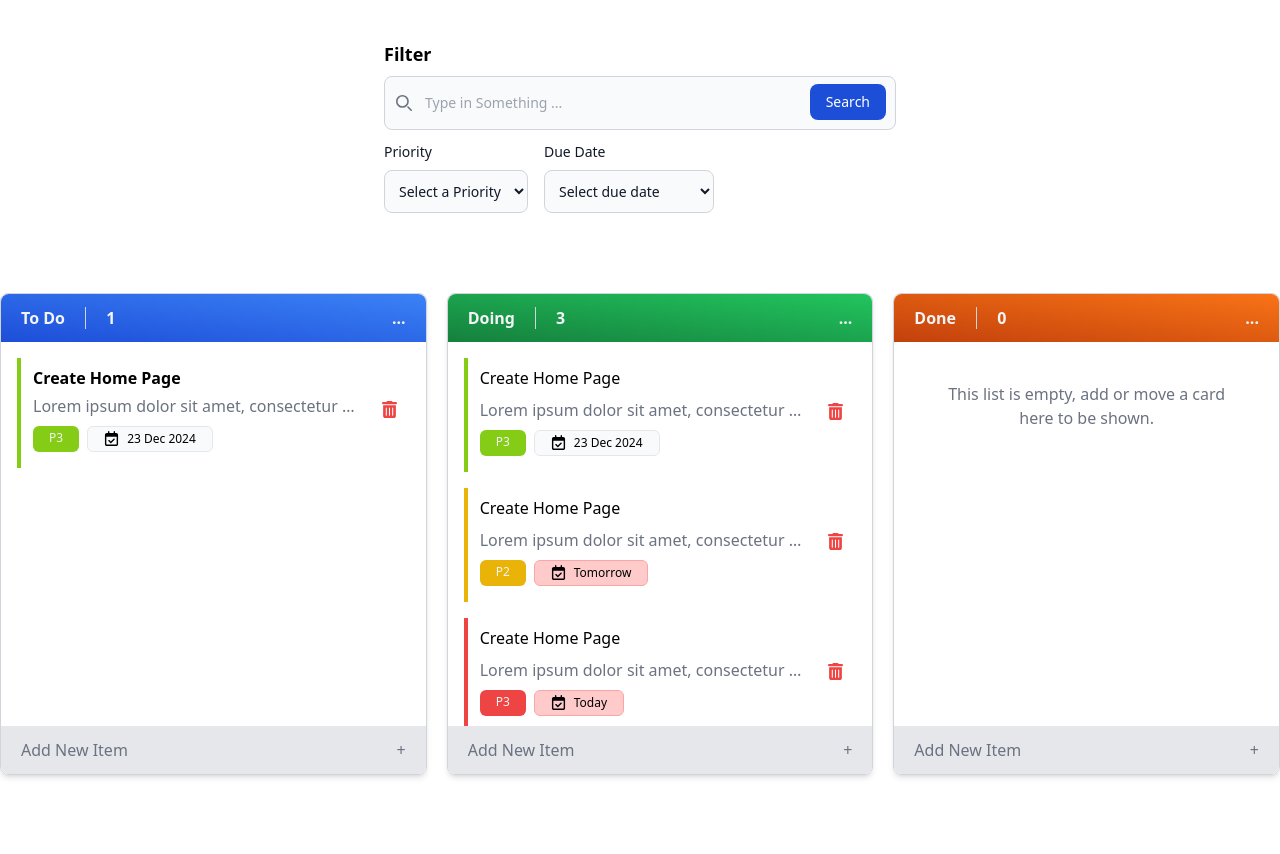
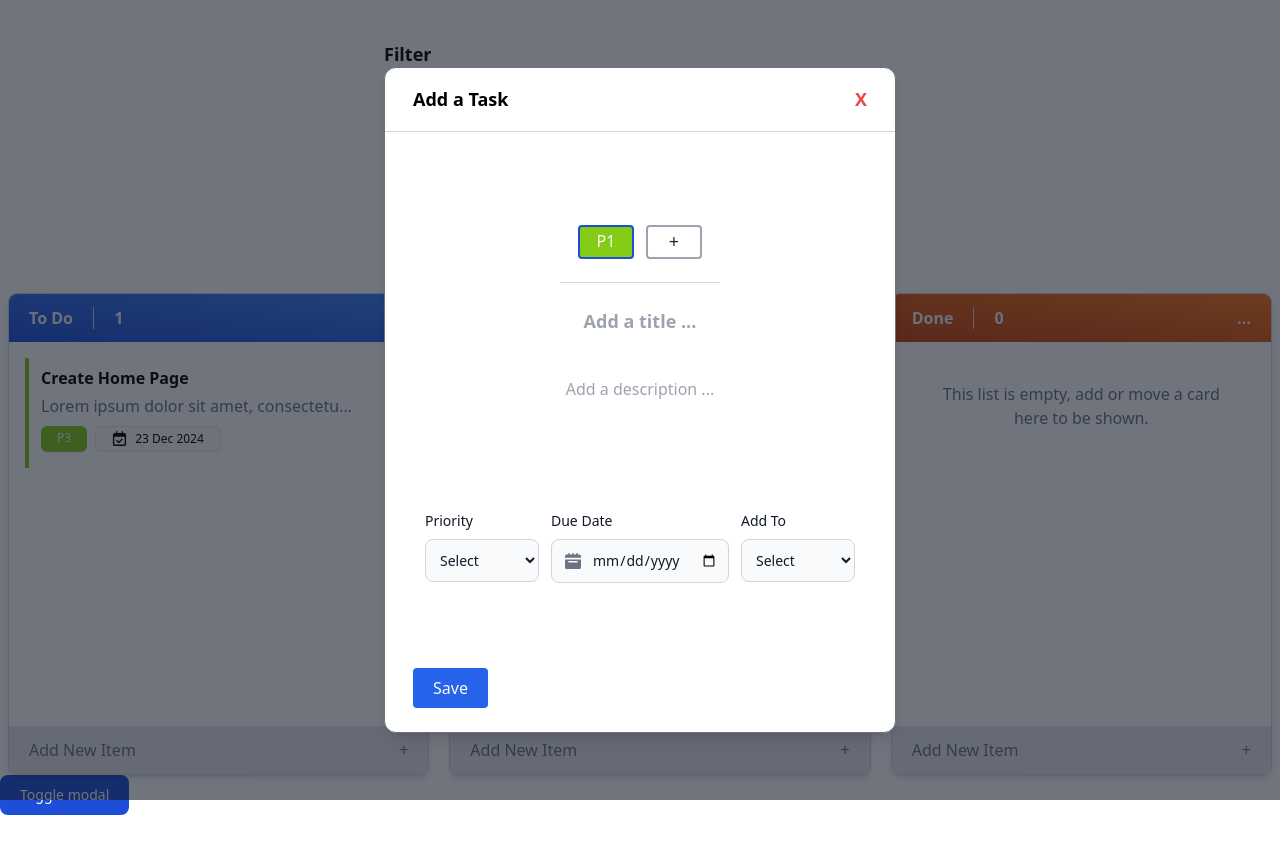
Before and after one commit to anass17/Copie-de-Systeme-de-Gestion-des-Taches---To-Do-List, a website: page index.html in a window 1280 px wide. Before the commit the page ends 815 px from the top, so only its background shows below. Drawn offline with nearby package versions, Linux system fonts and the light colour scheme.

Commit message:
Added: add tasks modal

```diff
--- a/index.html
+++ b/index.html
@@ -9,7 +9,7 @@
 <body class="py-10">
 
 
-<div class="container mx-auto">
+<div class="container mx-auto px-2">
   <form class="max-w-lg mx-auto">
     <h2 class="text-lg font-bold mb-2">Filter</h2>
     <label for="default-search" class="mb-2 text-sm font-medium text-gray-900 sr-only light:text-white">Search</label>
@@ -183,16 +183,76 @@
 
 
 <!-- Modal toggle -->
-<!-- <button id="add-task" class="block text-white bg-blue-700 hover:bg-blue-800 focus:ring-4 focus:outline-none focus:ring-blue-300 font-medium rounded-lg text-sm px-5 py-2.5 text-center dark:bg-blue-600 dark:hover:bg-blue-700 dark:focus:ring-blue-800" type="button">
+<button id="add-task" class="block text-white bg-blue-700 hover:bg-blue-800 focus:ring-4 focus:outline-none focus:ring-blue-300 font-medium rounded-lg text-sm px-5 py-2.5 text-center dark:bg-blue-600 dark:hover:bg-blue-700 dark:focus:ring-blue-800" type="button">
   Toggle modal
-</button> -->
+</button>
 
-  <div id="tasks-adding-modal" class="hidden bg w-full h-screen fixed top-0 left-0 bg-opacity-60 bg-gray-900 justify-center items-center">
-    <div class="bg-white rounded-xl w-2/5 h-5/6 shadow-lg border border-gray-500">
+  <div id="tasks-adding-modal" class="flex bg w-full h-screen fixed top-0 left-0 bg-opacity-60 bg-gray-900 justify-center items-center">
+    <div class="bg-white rounded-xl w-2/5 h-5/6 shadow-lg border border-gray-500 flex flex-col justify-between">
+
+      <!-- Modal Header -->
+
       <div class="h-16 flex items-center px-7 justify-between border-b border-gray-300">
         <h2 class="font-semibold text-lg">Add a Task</h2>
-        <button role="button" class="font-bold text-lg text-red-500">X</button>
+        <button role="button" class="font-bold text-lg text-red-500" id="close-modal">X</button>
       </div>
+
+      <!-- Modal body -->
+
+      <div class="py-4 px-10">
+        <div class="flex justify-center gap-3 relative pb-6 pt-2 after:bottom-0 after:h-px after:w-40 after:bg-gray-300 after:absolute after::bottom-0 after:left-1/2 after:-translate-x-1/2">
+          <button role="button" class="w-14 pb-0.5 rounded bg-lime-500 text-gray-50 border-2 border-blue-700">P1</button>
+          <button role="button" class="w-14 pb-0.5 rounded text-gray-800 border-2 border-gray-400 text-lg">+</button>
+        </div>
+        <form action="" class="pt-6">
+          <div>
+            <label for="add-task-title" class="sr-only">Task Title</label>
+            <textarea name="" id="add-task-title" placeholder="Add a title ..." class="resize-none w-full text-center h-16 focus:outline-none text-lg font-bold"></textarea>
+          </div>
+          <div>
+            <label for="add-task-title" class="sr-only">Task Description</label>
+            <textarea name="" id="add-task-title" placeholder="Add a description ..." class="resize-none w-full text-center h-32 focus:outline-none text-md"></textarea>
+          </div>
+          <div class="flex justify-between gap-3">
+            <div class="w-36">
+              <label for="add-priority" class="block mb-2 text-sm font-medium text-gray-900">Priority</label>
+              <select id="add-priority" class="bg-gray-50 border border-gray-300 text-gray-900 text-sm rounded-lg focus:ring-blue-500 focus:border-blue-500 block w-full p-2.5">
+                <option selected>Select</option>
+                <option value="P1">P1</option>
+                <option value="P2">P2</option>
+                <option value="P3">P3</option>
+              </select>
+            </div>
+            <div>
+              <label for="add-due-date" class="block mb-2 text-sm font-medium text-gray-900">Due Date</label>
+              <div class="relative max-w-sm">
+                <div class="absolute inset-y-0 start-0 flex items-center ps-3.5 pointer-events-none">
+                  <svg class="w-4 h-4 text-gray-500 " aria-hidden="true" xmlns="http://www.w3.org/2000/svg" fill="currentColor" viewBox="0 0 20 20">
+                    <path d="M20 4a2 2 0 0 0-2-2h-2V1a1 1 0 0 0-2 0v1h-3V1a1 1 0 0 0-2 0v1H6V1a1 1 0 0 0-2 0v1H2a2 2 0 0 0-2 2v2h20V4ZM0 18a2 2 0 0 0 2 2h16a2 2 0 0 0 2-2V8H0v10Zm5-8h10a1 1 0 0 1 0 2H5a1 1 0 0 1 0-2Z"/>
+                  </svg>
+                </div>
+                <input datepicker id="add-due-dater" type="date" class="bg-gray-50 border border-gray-300 text-gray-900 text-sm rounded-lg focus:ring-blue-500 focus:border-blue-500 block w-full ps-10 p-2.5 " placeholder="Select date">
+              </div>
+            </div>
+            <div class="w-36">
+              <label for="add-list" class="block mb-2 text-sm font-medium text-gray-900">Add To</label>
+              <select id="add-list" class="bg-gray-50 border border-gray-300 text-gray-900 text-sm rounded-lg focus:ring-blue-500 focus:border-blue-500 block w-full p-2.5">
+                <option selected>Select</option>
+                <option value="ToDo">To Do</option>
+                <option value="Doing">Doing</option>
+                <option value="Done">Done</option>
+              </select>
+            </div>
+          </div>
+        </form>
+      </div>
+
+      <!-- Modal Header -->
+
+      <div class="h-16 flex items-start px-7">
+        <button role="button" class="px-5 py-2 rounded bg-blue-600 text-gray-50">Save</button>
+      </div>
+
     </div>
   </div>
 
--- a/script.js
+++ b/script.js
@@ -1,6 +1,13 @@
-// const addTaskBtn = document.querySelector('#add-task');
-// const taskAddingModal = document.querySelector('#task-adding-modal');
+const addTaskBtn = document.querySelector('#add-task');
+const taskAddingModal = document.querySelector('#tasks-adding-modal');
+const closeModalBtn = document.querySelector('#close-modal');
 
-// addTaskBtn.addEventListener('click', function () {
-//     taskAddingModal.classList.remove('hidden');
-// });
+addTaskBtn.addEventListener('click', function () {
+    taskAddingModal.classList.remove('hidden');
+    taskAddingModal.classList.add('flex');
+});
+
+closeModalBtn.addEventListener('click', function () {
+    taskAddingModal.classList.add('hidden');
+    taskAddingModal.classList.remove('flex');
+});
```
